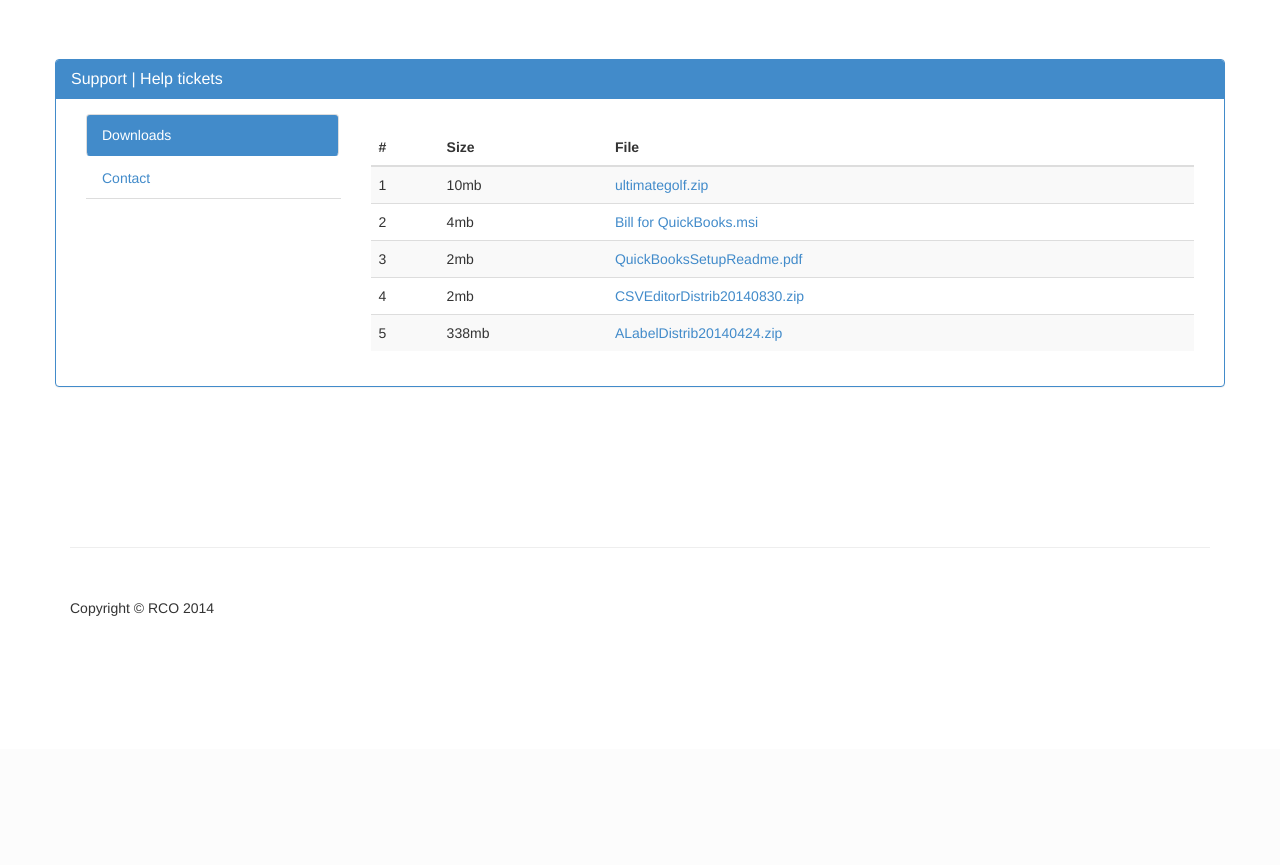
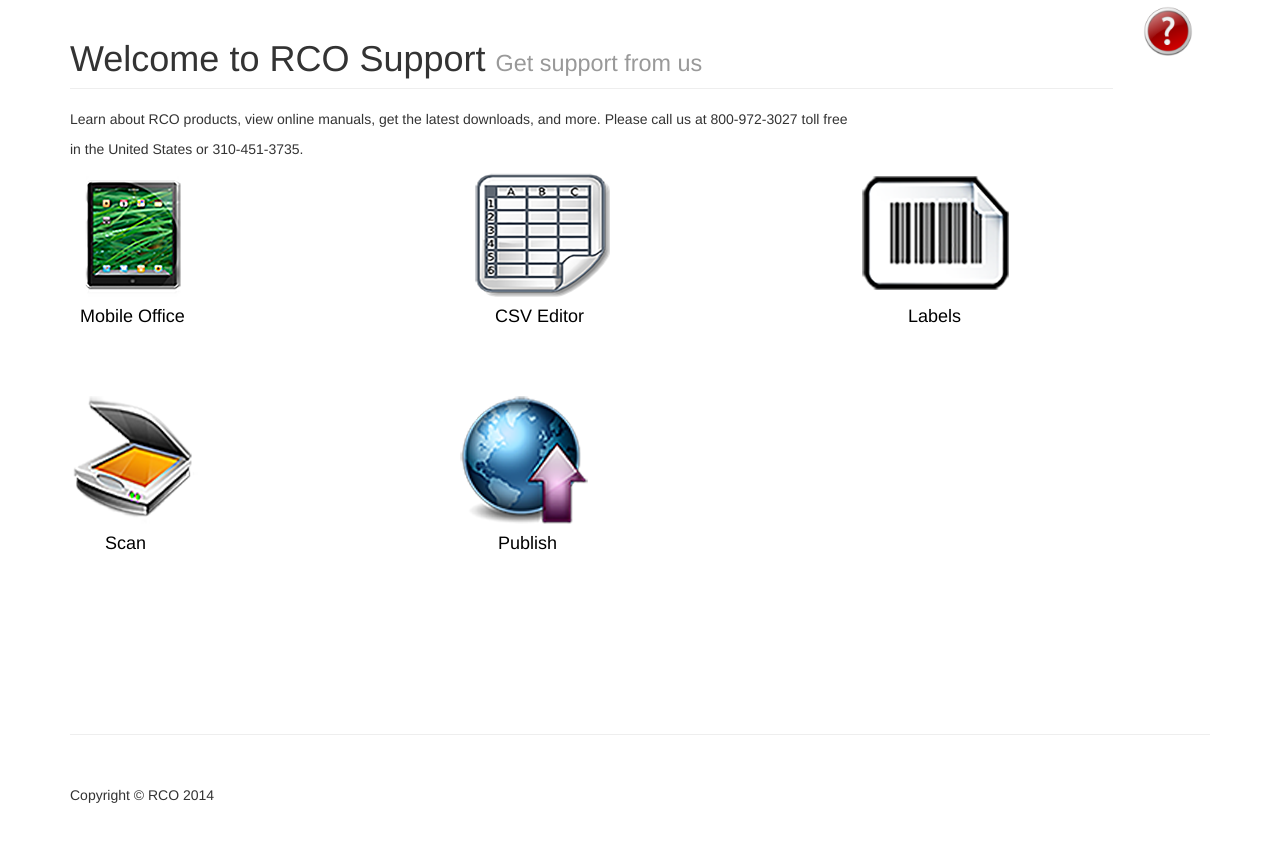
Before and after one commit to hasibomi/RCO-RoyNabel, a CodeIgniter app: page /home/support in a window 1280 px wide. Shown: the part 51-916 px from the top of the page. Before the commit the page ends 667 px from the top, so only its background shows below. Run offline with CodeIgniter, Linux system fonts and the light colour scheme.

Commit message:
Support page modified like apple's support center
Modified support page like Apple's support center

```diff
--- a/application/config/config.php
+++ b/application/config/config.php
@@ -14,7 +14,7 @@
 | path to your installation.
 |
 */
-$config['base_url']	= 'http://www.rco.com/';
+$config['base_url']	= ''; // http://www.rco.com/
 
 /*
 |--------------------------------------------------------------------------
--- a/application/config/database.php
+++ b/application/config/database.php
@@ -49,9 +49,9 @@ $active_group = 'default';
 $active_record = TRUE;
 
 $db['default']['hostname'] = 'localhost';
-$db['default']['username'] = 'rco_user'; //rco_user
-$db['default']['password'] = 'Up7hJKdjmG8XXmPu'; //Up7hJKdjmG8XXmPu
-$db['default']['database'] = 'rco_rcoweb';
+$db['default']['username'] = 'root';
+$db['default']['password'] = '';
+$db['default']['database'] = 'hasibomi_rcoweb';
 $db['default']['dbdriver'] = 'mysqli';
 $db['default']['dbprefix'] = '';
 $db['default']['pconnect'] = TRUE;
--- a/application/views/layout/header.php
+++ b/application/views/layout/header.php
@@ -45,6 +45,7 @@ if ($this->uri->uri_string() == 'home') {
     <!-- Add custom CSS here -->
     <link href="<?php echo base_url(); ?>public/css/modern-business.css" rel="stylesheet">
     <link href="<?php echo base_url(); ?>public/font-awesome/css/font-awesome.min.css" rel="stylesheet">
+    <link rel="stylesheet" href="<?= base_url(); ?>public/css/custom.css">
 </head>
 
 <body>
--- a/application/views/support.php
+++ b/application/views/support.php
@@ -3,107 +3,67 @@
 	<!-- Menu -->
     <?php $this->load->view('layout/menu'); ?>
 
-    <br>
-    <br>
-    <br>
-
     <div class="container">
 
+		<div class="row">
+			<div class="col-md-11">
+	    		<h1 class="page-header">Welcome to RCO Support <small>Get support from us</small> </h1>
+	    		<p>Learn about RCO products, view online manuals, get the latest downloads, and more. Please call us at 800-972-3027 toll free </p>
+	    		<p>in the United States or 310-451-3735.</p>
+	    	</div>
+	    	<div class="col-md-1">
+	    		<a href="<?= base_url('support/index.php')?>" target="_blank">
+					<img src="<?= base_url()?>public/images/helpicon.png" class="img-responsive" width="50" height="50" alt="Help" style="margin-top: 10%;">
+	    		</a>
+	    	</div>
+    	</div> <!-- /.row -->
+
     	<div class="row">
+    		<div class="col-md-12">
+    			<div class="portfolio-item">
+    				<div class="row">
+    					<div class="col-md-4">
+    						<a href="<?= site_url('home/mobilesupport')?>">
+    							<img class="img-responsive" src="<?php echo base_url() ?>public/images/Mobile_state1_02.png">
+    						</a>
+    						<h4 id="mobileoffice"><a href="<?= site_url('home/mobilesupport')?>" class="custom-a">Mobile Office</a></h4>
+    					</div> <!-- /.col-md-4 -->
+    					<div class="col-md-4">
+    						<a href="">
+    							<img class="img-responsive" src="<?php echo base_url() ?>public/images/csveditor.png">
+    						</a>
+    						<h4 id="csv"><a href="<?= site_url('home/mobilesupport')?>" class="custom-a">CSV Editor</a></h4>
+    					</div> <!-- /.col-md-4 -->
+    					<div class="col-md-4">
+    						<a href="">
+    							<img class="img-responsive" src="<?php echo base_url() ?>public/images/Label_state1_02.png">
+    						</a>
+    						<h4 id="labels"><a href="<?= site_url('home/mobilesupport')?>" class="custom-a">Labels</a></h4>
+    					</div> <!-- /.col-md-4 -->
+    				</div> <!-- /.row -->
 
-            <div class="panel panel-primary">
+    				<br>
+    				<br>
+    				<br>
 
-            	<div class="panel-heading">
-                	<h3 class="panel-title">Support | <a href="<?= base_url('support/index.php')?>" target="_blank">Help tickets</a></h3>
-                </div>
-            	<div class="panel-body">
-
-            		<div class="col-md-3">
-            			<!-- Nav tabs -->
-	                    <ul class="nav nav-tabs nav-stacked nav-pills" role="tablist">
-	                      <li class="active"><a href="#downloads" role="tab" data-toggle="tab">Downloads</a></li>
-	                      <li><a href="#contact" role="tab" data-toggle="tab">Contact</a></li>
-	                    </ul>
-            		</div>
-
-            		<div class="col-md-9">
-	                    <!-- Tab panes -->
-	                    <div class="tab-content">
-
-	                        <div class="tab-pane active fade in" id="downloads">
-	                            <div class="table-responsive">
-	                                <table class="table table-hover table-striped">
-	                                    <thead>
-	                                        <tr>
-	                                            <th>#</th>
-	                                            <th>Size</th>
-	                                            <th>File</th>
-	                                        </tr>
-	                                    </thead>
-	                                    <tbody>
-	                                        <tr>
-	                                            <td>1</td>
-	                                            <td>10mb</td>
-	                                            <td><a href="http://www.rco.com/download/ultimategolf.zip">ultimategolf.zip</a></td>
-	                                        </tr>
-	                                        <tr>
-	                                            <td>2</td>
-	                                            <td>4mb</td>
-	                                            <td><a href="http://www.rco.com/download/Bill%20for%20QuickBooks.msi">Bill for QuickBooks.msi</a></td>
-	                                        </tr>
-	                                        <tr>
-	                                            <td>3</td>
-	                                            <td>2mb</td>
-	                                            <td><a href="http://www.rco.com/download/CSVEditorDistrib20140830.zip">QuickBooksSetupReadme.pdf</a></td>
-	                                        </tr>
-	                                        <tr>
-	                                            <td>4</td>
-	                                            <td>2mb</td>
-	                                            <td><a href="http://www.rco.com/download/CSVEditorDistrib20140830.zip">CSVEditorDistrib20140830.zip</a></td>
-	                                        </tr>
-	                                        <tr>
-	                                            <td>5</td>
-	                                            <td>338mb</td>
-	                                            <td><a href="http://www.rco.com/download/ALabelDistrib20140424.zip">ALabelDistrib20140424.zip</a></td>
-	                                        </tr>
-	                                    </tbody>
-	                                </table>
-	                            </div>
-	                        </div>
-	                        <!-- /#downloads -->
-
-	                        <div class="tab-pane fade" id="contact">
-	                            <div class="col-md-6">
-	                                <h3>Call RCO</h3>
-	                                <p>
-	                                    <i class="fa fa-phone"></i>
-	                                    <abbr title="Phone">Phone</abbr>: +1.310.451.3735
-	                                </p>
-	                                <p>
-	                                    <i class="fa fa-phone"></i>
-	                                    <abbr title="Phone">Toll free</abbr>: 800.972.3027 (U.S. & Canada Only)
-	                                </p>
-	                                <h3>Business Hours</h3>
-	                                <p>
-	                                    <i class="fa fa-clock-o"></i>
-	                                    <abbr title="Hours">H</abbr>: 8:00am-5:00pm PST, Monday-Friday
-	                                </p>
-	                                <h3>Email Addresses</h3>
-	                                <p>
-	                                    <i class="fa fa-envelope-o"></i>
-	                                    <abbr title="Email">E</abbr>:
-	                                    <a href="mailto:royn@rco.com">Roy Nabel - royn@rco.com</a>
-	                                </p>
-	                            </div>
-	                        </div>
-	                        <!-- /#contact -->
-	                    </div>
-	                    <!-- /.tab-content -->
-                    </div>
-                </div>
-            </div>
-        </div>
-    </div>
+    				<div class="row">
+    					<div class="col-md-4">
+    						<a href="">
+    							<img class="img-responsive" src="<?php echo base_url() ?>public/images/Scan_state1_02.png">
+    						</a>
+    						<h4 id="scan"><a href="<?= site_url('home/mobilesupport')?>" class="custom-a">Scan</a></h4>
+    					</div> <!-- /.col-md-4 -->
+    					<div class="col-md-4">
+    						<a href="">
+    							<img class="img-responsive" src="<?php echo base_url() ?>public/images/Publish_state1_02.png">
+    						</a>
+    						<h4 id="publish"><a href="<?= site_url('home/mobilesupport')?>" class="custom-a">Publish</a></h4>
+    					</div> <!-- /.col-md-4 -->
+    				</div> <!-- /.row -->
+    			</div> <!-- /.portfolio-item -->
+    		</div> <!-- /.col-md-12 -->
+    	</div> <!-- /.row -->
+    </div> <!-- /.container -->
 
     <br>
     <br>
--- /dev/null
+++ b/public/css/custom.css
@@ -0,0 +1,21 @@
+.custom-a {
+	color: black;
+}
+.custom-a:hover {
+	color: black;
+}
+#mobileoffice {
+	margin-left: 10px;
+}
+#csv {
+	margin-left: 35px;
+}
+#labels {
+	margin-left: 58px;
+}
+#scan {
+	margin-left: 35px;
+}
+#publish {
+	margin-left: 38px;
+}
```
Also changed, not shown: public/images/YouTube-icon-full_color.png (added), public/images/helpicon.png (added), public/images/manuals84x84.png (added), public/images/phone (1).png (added).
